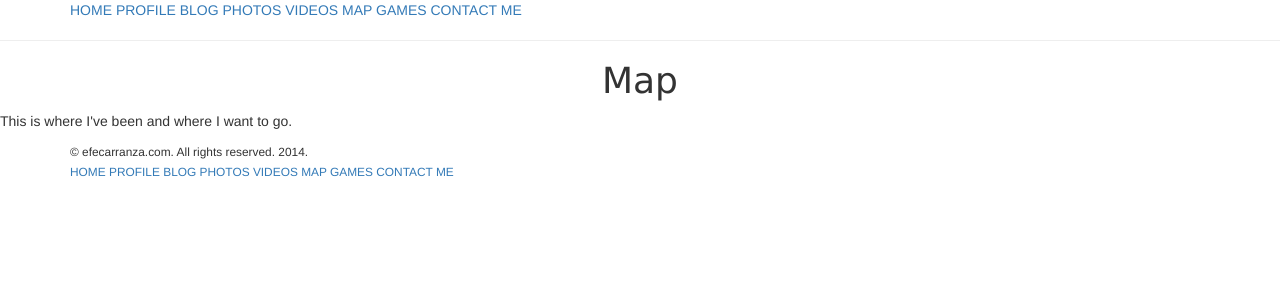
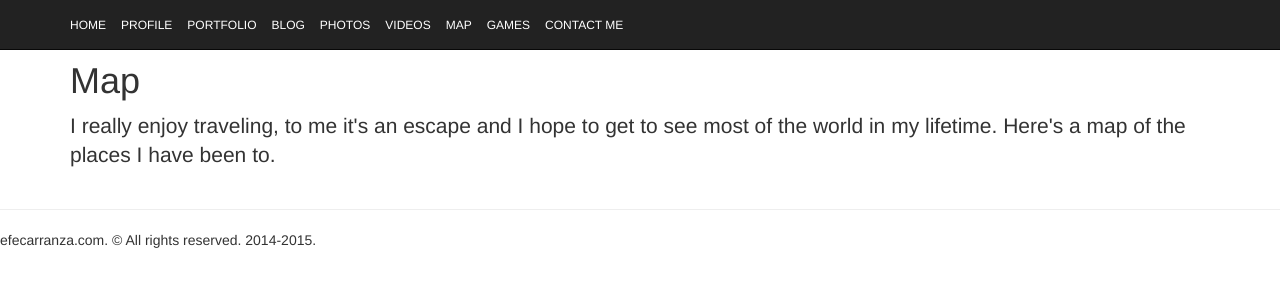
Before and after one commit to efecarranza/efecarranza, a plain HTML site: page public/map.html in a window 1280 px wide. Drawn offline with nearby package versions, Linux system fonts and the light colour scheme.

Commit message:
Missed updating map.html, pushing to GitHub. Need to implement a few features to site before I push to heroku.

```diff
--- a/public/map.html
+++ b/public/map.html
@@ -1,50 +1,91 @@
+
 <!DOCTYPE html>
 <html lang="en">
   <head>
     <meta charset="utf-8">
+    <meta http-equiv="X-UA-Compatible" content="IE=edge">
     <meta name="viewport" content="width=device-width, initial-scale=1">
+    <meta name="description" content="">
+    <meta name="author" content="">
+    <link rel="icon" href="../../favicon.ico">
+
     <title>Map - efecarranza</title>
+
+    <!-- Bootstrap core CSS -->
     <link rel="stylesheet" href="https://maxcdn.bootstrapcdn.com/bootstrap/3.3.2/css/bootstrap.min.css">
+
+    <!-- Custom styles for this template -->
+    <!--link href="jumbotron.css" rel="stylesheet"-->
+    <link rel="stylesheet" href="main.css">
+
+    <!-- HTML5 shim and Respond.js for IE8 support of HTML5 elements and media queries -->
+    <!--[if lt IE 9]>
+      <script src="https://oss.maxcdn.com/html5shiv/3.7.2/html5shiv.min.js"></script>
+      <script src="https://oss.maxcdn.com/respond/1.4.2/respond.min.js"></script>
+    <![endif]-->
   </head>
 
-<body style="background-color: #ffffff">
+  <body>
 
-<header class="container">
-<nav>
-	<a href="/">HOME</a>
-	<a href="profile">PROFILE</a>
-	<a href="blog">BLOG</a>
-	<a href="photos">PHOTOS</a>
-	<a href="videos">VIDEOS</a>
-	<a href="map">MAP</a>
-	<a href="games">GAMES</a>
-	<a href="contact">CONTACT ME</a>
+    <nav class="navbar navbar-inverse navbar-fixed-top">
+      <div class="container">
+        <div class="navbar-header">
+          <button type="button" class="navbar-toggle collapsed" data-toggle="collapse" data-target="#navbar" aria-expanded="false" aria-controls="navbar">
+            <span class="sr-only">Toggle navigation</span>
+            <span class="icon-bar"></span>
+            <span class="icon-bar"></span>
+            <span class="icon-bar"></span>
+          </button>
+          <a class="navbar-brand" href="/">HOME</a>
+          <a class="navbar-brand" href="profile">PROFILE</a>
+          <a class="navbar-brand" href="portfolio">PORTFOLIO</a>
+          <a class="navbar-brand" href="blog">BLOG</a>
+          <a class="navbar-brand" href="photos">PHOTOS</a>
+          <a class="navbar-brand" href="videos">VIDEOS</a>
+          <a class="navbar-brand" href="map">MAP</a>
+          <a class="navbar-brand" href="games">GAMES</a>
+          <a class="navbar-brand" href="contact">CONTACT ME</a>
+        </div>
+        <!--
+        <div id="navbar" class="navbar-collapse collapse">
+          <form class="navbar-form navbar-right">
+            <div class="form-group">
+              <input type="text" placeholder="Email" class="form-control">
+            </div>
+            <div class="form-group">
+              <input type="password" placeholder="Password" class="form-control">
+            </div>
+            <button type="submit" class="btn btn-success">Sign in</button>
+          </form>
+        </div>
+    --><!--/.navbar-collapse -->
+      </div>
     </nav>
-</header>
 
     <hr>
 
-<h1 style="text-align:center; font-family: Verdana">Map</h1>
+    <div class="container">
 
-<p>This is where I've been and where I want to go.</p>
+      <div class="starter-template">
+        <h1>Map</h1>
+        <p class="lead">I really enjoy traveling, to me it's an escape and I hope to get to see most of the world in my lifetime. Here's a map of the places I have been to.</p>
+      </div>
 
-<footer class="container">
-	<small>&copy; efecarranza.com. All rights reserved. 2014.</small>
-	<nav>
-	<small>
-	<a href="/">HOME</a>
-	<a href="profile">PROFILE</a>
-	<a href="blog">BLOG</a>
-	<a href="photos">PHOTOS</a>
-	<a href="videos">VIDEOS</a>
-	<a href="map">MAP</a>
-	<a href="games">GAMES</a>
-	<a href="contact">CONTACT ME</a>
-	</small>
-	</nav>
+    </div><!-- /.container -->
 
+    <hr>
 
+      <footer>
+        <p>efecarranza.com. &copy; All rights reserved. 2014-2015.</p>
       </footer>
+    </div> <!-- /container -->
 
+    <!-- Bootstrap core JavaScript
+    ================================================== -->
+    <!-- Placed at the end of the document so the pages load faster -->
+    <script src="https://ajax.googleapis.com/ajax/libs/jquery/1.11.2/jquery.min.js"></script>
+    <script src="../../dist/js/bootstrap.min.js"></script>
+    <!-- IE10 viewport hack for Surface/desktop Windows 8 bug -->
+    <script src="../../assets/js/ie10-viewport-bug-workaround.js"></script>
   </body>
 </html>
```
Also changed, not shown: public/index.html (+1 -1 lines). Lines whose indentation alone changed are shown as unchanged.
